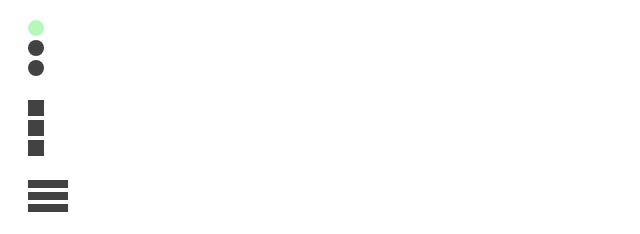
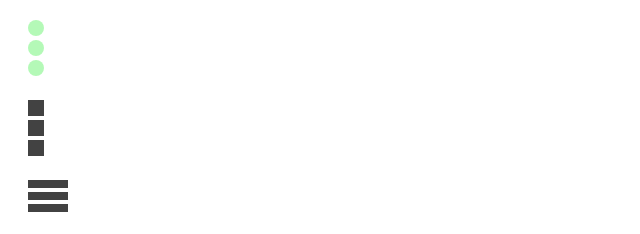
Before and after one commit to Yashrocky96/Front-End-HTML-CSS-BootStrap, a website: page Session5_takehome/takehome.html in a window 1280 px wide. In both pictures the pointer is over the element 36 px from the left and 28 px from the top of the page. Shown: the top 234 px of the page, 0-640 px from the left. Drawn offline with Linux system fonts and the light colour scheme.

Commit message:
Hover effect Effect on multiple elements of the same class using .class-name:hover .child-class {}

```diff
--- a/Session5_takehome/takehome.styles.css
+++ b/Session5_takehome/takehome.styles.css
@@ -10,9 +10,12 @@ div:last-child {
   margin-bottom: 0px;
 }
 
-.dot:hover,
+/* .dot:hover,
 .square:hover,
-.rect:hover {
+.rect:hover { */
+.menu:hover .dot,
+.menu:hover .square,
+.menu:hover .rect {
   background-color: rgba(68, 240, 76, 0.4);
 }
 
```
